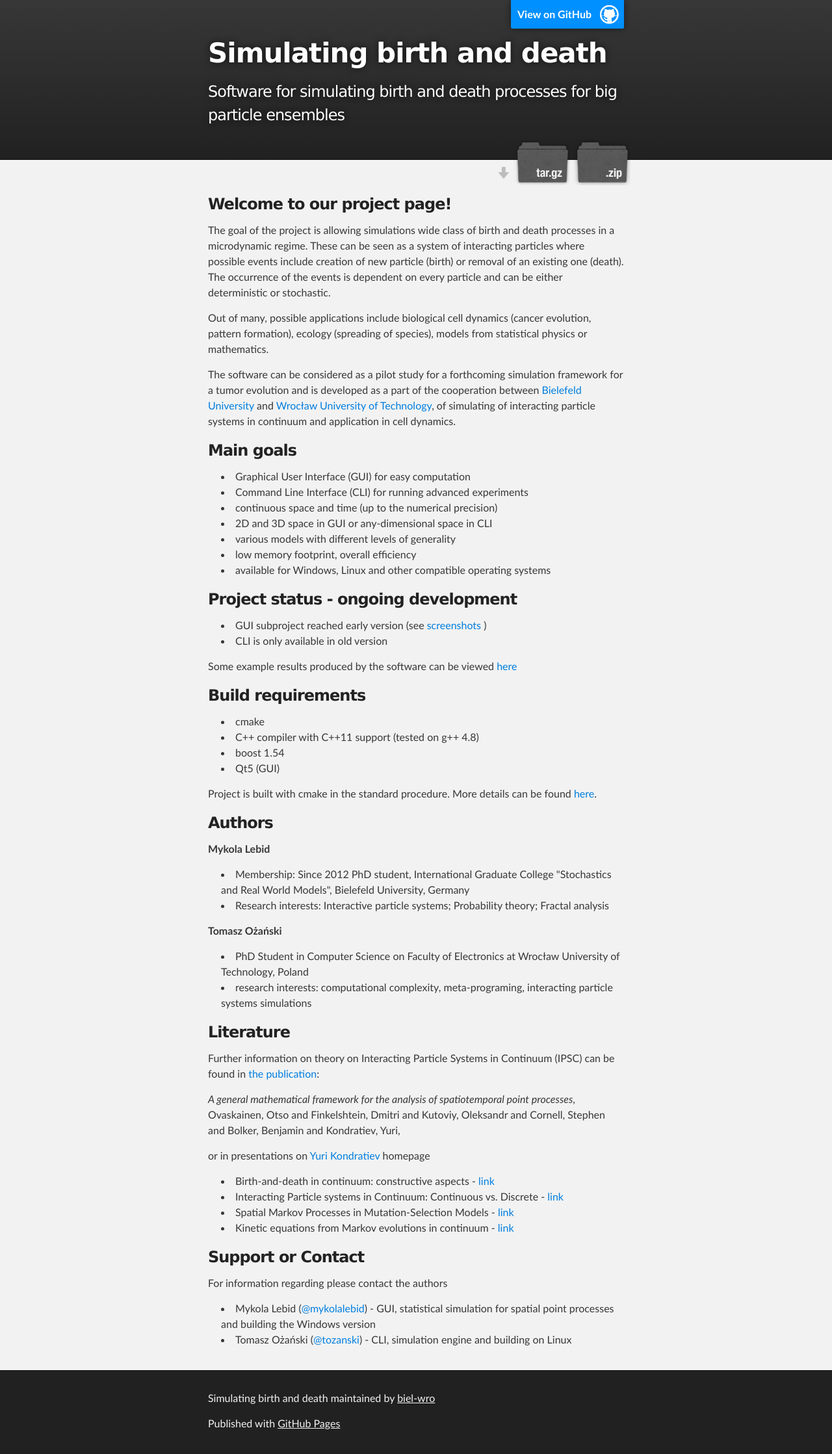
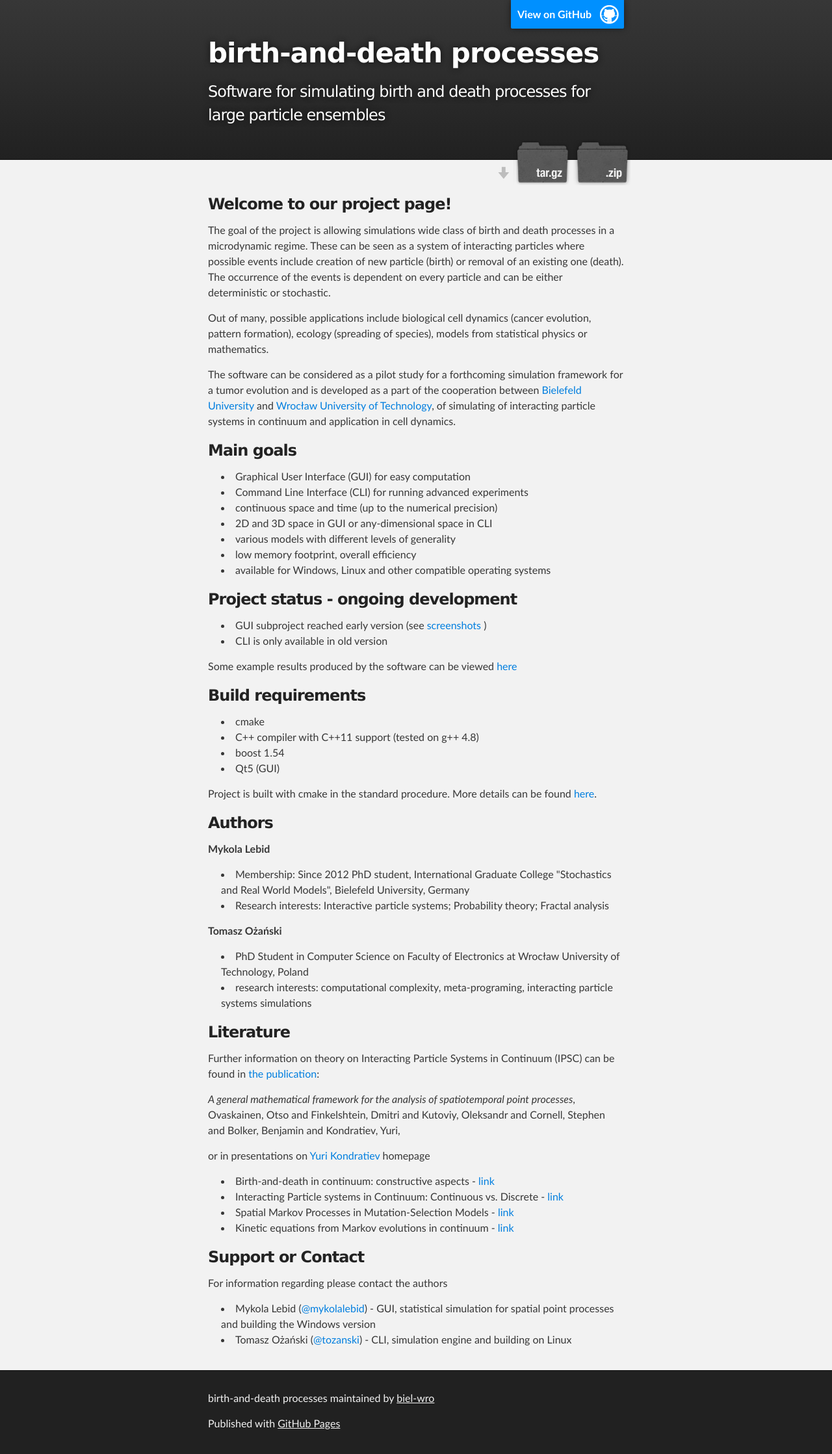
Before and after one commit to biel-wro/SimBaD, a plain HTML site: page index.html in a window 1280 px wide. Shown: the whole page at 65% size. Drawn offline with Linux system fonts and the light colour scheme.

```diff
--- a/index.html
+++ b/index.html
@@ -4,11 +4,11 @@
   <head>
     <meta charset='utf-8'>
     <meta http-equiv="X-UA-Compatible" content="chrome=1">
-    <meta name="description" content="Simulating birth and death : Software for simulating birth and death processes for big particle ensembles">
+    <meta name="description" content=" birth-and-death processes : Software for simulating birth and death processes for large particle ensembles">
 
     <link rel="stylesheet" type="text/css" media="screen" href="stylesheets/stylesheet.css">
 
-    <title>Simulating birth and death</title>
+    <title> birth-and-death processes</title>
   </head>
 
   <body>
@@ -18,8 +18,8 @@
         <header class="inner">
           <a id="forkme_banner" href="https://github.com/biel-wro/SimBaD">View on GitHub</a>
 
-          <h1 id="project_title">Simulating birth and death</h1>
-          <h2 id="project_tagline">Software for simulating birth and death processes for big particle ensembles</h2>
+          <h1 id="project_title"> birth-and-death processes</h1>
+          <h2 id="project_tagline">Software for simulating birth and death processes for large particle ensembles</h2>
 
             <section id="downloads">
               <a class="zip_download_link" href="https://github.com/biel-wro/SimBaD/zipball/master">Download this project as a .zip file</a>
@@ -129,7 +129,7 @@
     <!-- FOOTER  -->
     <div id="footer_wrap" class="outer">
       <footer class="inner">
-        <p class="copyright">Simulating birth and death maintained by <a href="https://github.com/biel-wro">biel-wro</a></p>
+        <p class="copyright"> birth-and-death processes maintained by <a href="https://github.com/biel-wro">biel-wro</a></p>
         <p>Published with <a href="http://pages.github.com">GitHub Pages</a></p>
       </footer>
     </div>
```
Also changed, not shown: params.json (+1 -1 lines).
